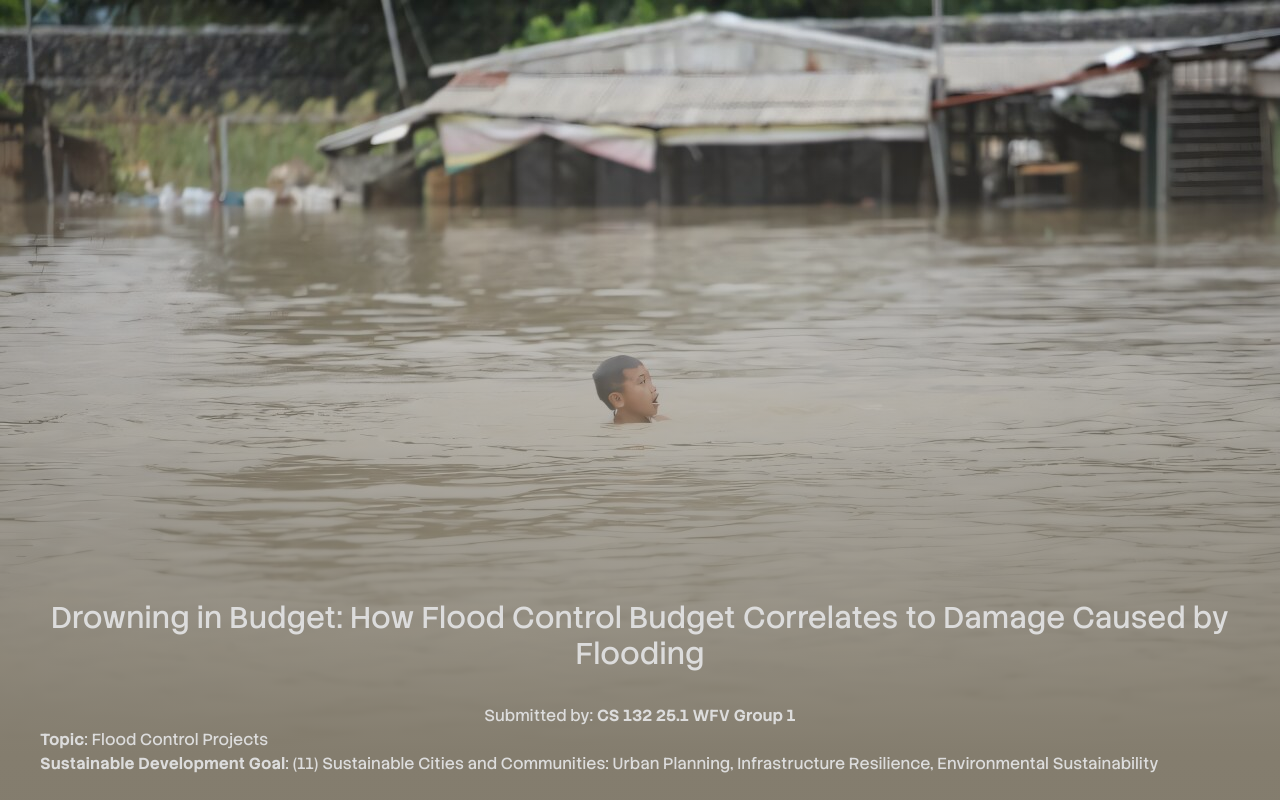
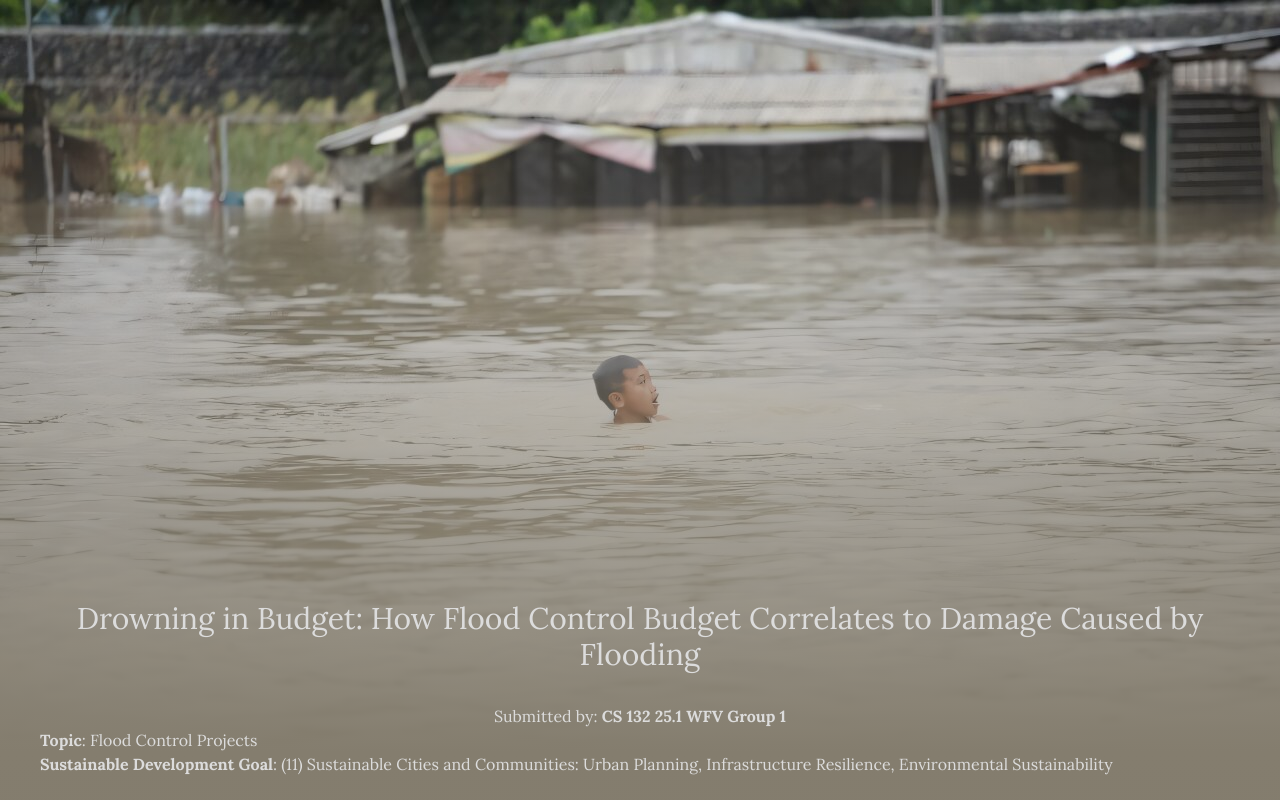
Before and after one commit to galierie/drowning-in-budget, a SvelteKit app: page / in a window 1280 px wide. Shown: the top 800 px of the page. Built offline with nearby package versions, Linux system fonts and the light colour scheme.

Commit message:
feat: replace old font with new ones

```diff
--- a/src/app.css
+++ b/src/app.css
@@ -1,3 +1,4 @@
-@import url('$lib/fonts/StackSans/font.css') layer(base);
+@import url('$lib/fonts/Lora/font.css') layer(base);
+@import url('$lib/fonts/SpecialElite/font.css') layer(base);
 @import 'tailwindcss';
 @import './lib/theme.css' layer(theme);
--- a/src/app.html
+++ b/src/app.html
@@ -8,7 +8,7 @@
 		</title>
 		%sveltekit.head%
 	</head>
-	<body data-sveltekit-preload-data="hover" class="font-stacksans">
+	<body data-sveltekit-preload-data="hover" class="font-lora">
 		<div>%sveltekit.body%</div>
 	</body>
 </html>
--- a/src/lib/theme.css
+++ b/src/lib/theme.css
@@ -1,5 +1,6 @@
 @theme inline {
-	--font-stacksans: StackSans;
+	--font-lora: Lora;
+	--font-specialelite: SpecialElite;
 	--color-olive-haze-50: #f4f4f2;
 	--color-olive-haze-100: #e3e2de;
 	--color-olive-haze-200: #cac7be;
```
